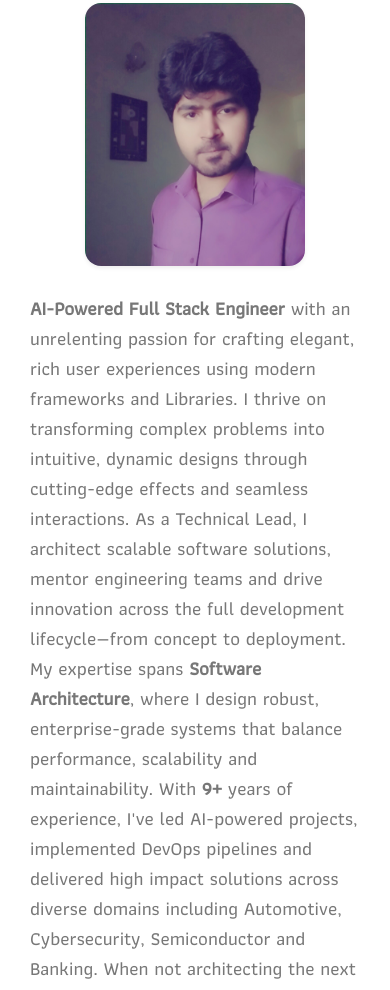
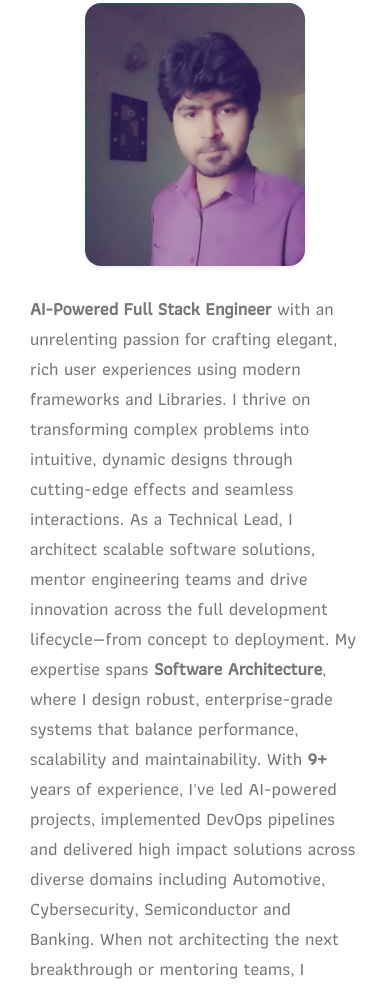
Before and after one commit to SunilPM01/portfolio, a plain HTML site: page index.html in a window 390 px wide. Shown: the part 1000-1990 px from the top of the page. Drawn offline with nearby package versions, Linux system fonts and the light colour scheme; animation ran at ten frames a second.

Commit message:
modified fonts

```diff
--- a/index.html
+++ b/index.html
@@ -860,7 +860,7 @@
       } */
 
       .lead-muted {
-        font-size: 19px;
+        font-size: 17px;
       }
 
       .about-card {
@@ -868,7 +868,7 @@
       }
 
       p.lead-muted {
-        font-size: 19px;
+        font-size: 18px;
       }
 
       .timeline-left .company{
@@ -881,6 +881,10 @@
 
       .timeline-right .desc{
         font-size: 17px;
+      }
+
+      .timeline-left .period{
+        font-size: 14px;
       }
 
       .skills-grid {
```
